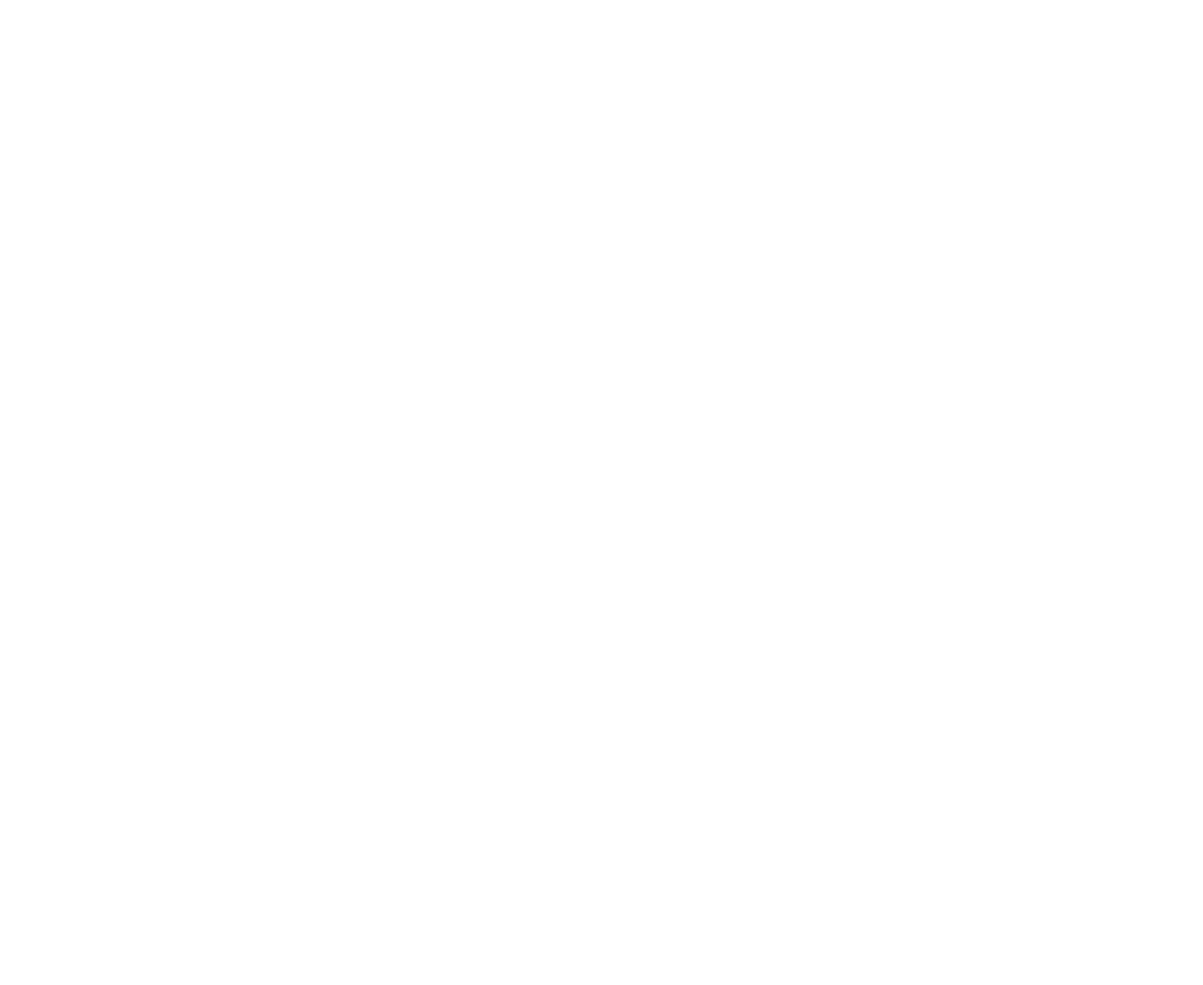
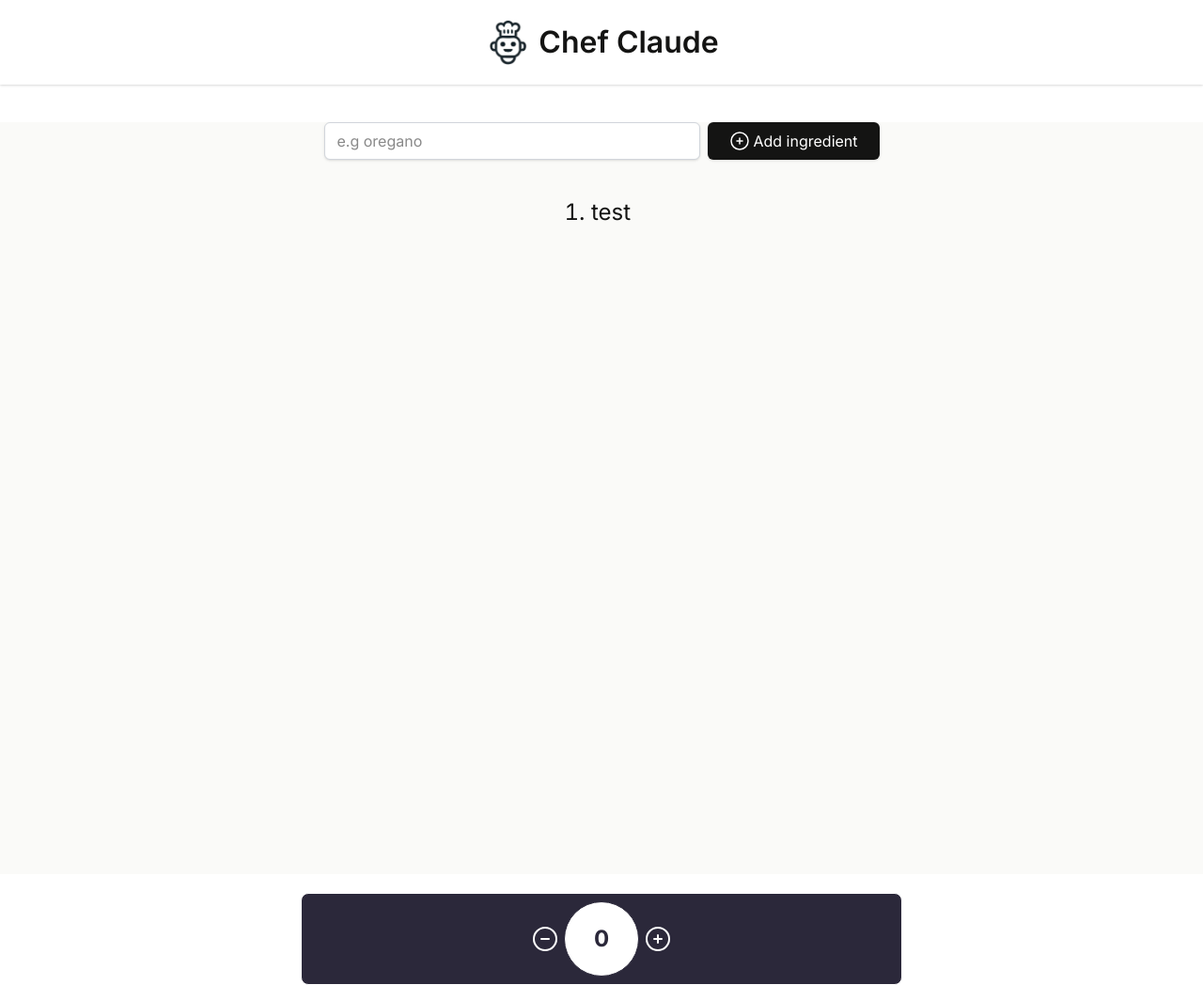
Before and after one commit to Lil-Code30/Learn-ReactJS, a React (Vite) app: page /chef-claude in a window 1280 px wide. Before the commit this address had no page. Shown: the whole page at 94% size. Before the commit the page ends 800 px from the top, so only its background shows below. Built offline with nearby package versions, Linux system fonts and the light colour scheme.

Commit message:
chef claude - projects part1

```diff
--- /dev/null
+++ b/src/Projects/ChefClaude-Project/components/Header.jsx
@@ -0,0 +1,8 @@
+export default function Header(){
+    return(
+        <header className="chef-header flex justify-center items-center py-5 gap-x-2 text-[#141413]">
+            <img className="size-[50px] object-contain" src="../../../../Chef Claude Icon.png" alt="Chef Claude Icon" />
+            <h1 className="font-Inter font-semibold text-[32px]">Chef Claude</h1>
+        </header>
+    )
+}
--- /dev/null
+++ b/src/Projects/ChefClaude-Project/components/Main.jsx
@@ -0,0 +1,39 @@
+import { useState } from "react"
+
+export default function Main(){
+
+
+    const [ingredients, setIngredients] = useState(['test']);
+
+    const ingredientsList = ingredients.map((item) => {
+        return <li key={item} className="font-Inter text-2xl">{item}</li>
+    })
+
+    const handleSubmit = (e) => {
+        e.preventDefault();
+        const formData = new FormData(e.currentTarget)
+        const newIngredient = formData.get("ingredient")
+        setIngredients((prevIngredient) => [...prevIngredient, newIngredient])
+
+    }
+
+    return (
+        <main className="bg-[#FAFAF8] text-[#141413] font-Inter h-screen">
+            <form action="" onSubmit={handleSubmit} className="flex items-center justify-center gap-x-2 my-10">
+                <input className="bg-[#FFFFFF] border-1  border-[#D1D5DB] rounded-[6px]  min-w-[150px] md:grow-2 max-w-[400px] h-[40px] py-[9px] px-[13px] shadow-sm" type="text" name="ingredient" id="" placeholder="e.g oregano" />
+                <button className="w-[183px] h-[40px] flex-none flex-center gap-x-0.5 rounded-[6px] py-[9px] px-[17px] bg-[#141413] text-white shadow-sm">
+                    <svg xmlns="http://www.w3.org/2000/svg" fill="none" viewBox="0 0 24 24" strokeWidth={1.5} stroke="currentColor" className="size-6">
+                        <path strokeLinecap="round" strokeLinejoin="round" d="M12 9v6m3-3H9m12 0a9 9 0 1 1-18 0 9 9 0 0 1 18 0Z" />
+                    </svg>
+
+                   <span>Add ingredient</span>
+                </button>
+            </form>
+            <section className="flex-center">
+                <ol className="ml-5 list-decimal">
+                    {ingredientsList}
+                </ol>
+            </section>
+        </main>
+    )
+}
--- /dev/null
+++ b/src/Projects/ChefClaude-Project/index.jsx
@@ -0,0 +1,11 @@
+import Header from "./components/Header"
+import Main from "./components/Main"
+
+export default function ChefClaude()  {
+    return (
+      <>
+        <Header/>
+        <Main/>
+      </>
+    )
+}
--- a/src/Projects/ReactFacts-Project/components/Main.jsx
+++ b/src/Projects/ReactFacts-Project/components/Main.jsx
@@ -1,12 +1,12 @@
-/**
- * Challenge: Build out the main content section!
- *
- * For now, skip 2 aspects of the design and we'll work on them later:
- *   1. The colored bullets in the list
- *   2. The larger gray React logo on the side
- */
+import { useState } from "react";
 
 export default function Main() {
+
+  const [count, setCount] = useState(0);
+
+  const add = () => setCount((prevCount) => prevCount + 1);
+  const sub = () => setCount((prevCount) => prevCount - 1);
+
   return (
     <main className="pt-10 pl-10 relative bg-[#2B283A] h-screen -z-2">
       <h1 className="font-Inter text-[40px] font-bold ">
@@ -26,6 +26,22 @@
         src="../../../../reactjs-half-icon.png"
         alt="react half logo"
       />
+      <div className="flex items-center justify-center mt-5 gap-x-1 border rounded-lg w-1/2 mx-auto py-2">
+        <button onClick={sub}>
+          <svg xmlns="http://www.w3.org/2000/svg" fill="none" viewBox="0 0 24 24" strokeWidth={1.5} stroke="currentColor" className="size-8">
+              <path strokeLinecap="round" strokeLinejoin="round" d="M15 12H9m12 0a9 9 0 1 1-18 0 9 9 0 0 1 18 0Z" />
+          </svg>
+
+        </button>
+        <div className="size-[80px] bg-white text-[#2B283A] flex-center border rounded-full">
+            <span className="text-2xl font-Inter font-bold ">{count}</span>
+        </div>
+        <button onClick={add}>
+            <svg xmlns="http://www.w3.org/2000/svg" fill="none" viewBox="0 0 24 24" strokeWidth={1.5} stroke="currentColor" className="size-8" >
+                <path strokeLinecap="round" strokeLinejoin="round" d="M12 9v6m3-3H9m12 0a9 9 0 1 1-18 0 9 9 0 0 1 18 0Z" />
+            </svg>
+        </button>
+      </div>
     </main>
   );
 }
--- a/src/components/Layout.jsx
+++ b/src/components/Layout.jsx
@@ -1,17 +1,42 @@
 import { BrowserRouter, Routes, Route, Link } from "react-router-dom";
+import { useState } from "react";
 
 import Projects from "./Projects";
 import ReactFacts from "../Projects/ReactFacts-Project/Index";
 import TravelJournal from "../Projects/TravelJournal-Project/index";
+import ChefClaude from "../Projects/ChefClaude-Project";
 
 export default function Layout() {
+
+   const [count, setCount] = useState(0);
+
+    const add = () => setCount((prevCount) => prevCount + 1);
+    const sub = () => setCount((prevCount) => prevCount - 1);
+
   return (
     <BrowserRouter>
       <Routes>
         <Route path="/" element={<Projects />} />
         <Route path="/react-facts" element={<ReactFacts />} />
         <Route path="/travel-journal" element={<TravelJournal />} />
+        <Route path="/chef-claude" element={<ChefClaude />} />
       </Routes>
+      <div className="flex items-center justify-center mt-5 gap-x-1 border rounded-lg w-1/2 mx-auto py-2 bg-[#2B283A]">
+        <button onClick={sub}>
+          <svg xmlns="http://www.w3.org/2000/svg" fill="none" viewBox="0 0 24 24" strokeWidth={1.5} stroke="currentColor" className="size-8">
+              <path strokeLinecap="round" strokeLinejoin="round" d="M15 12H9m12 0a9 9 0 1 1-18 0 9 9 0 0 1 18 0Z" />
+          </svg>
+
+        </button>
+        <div className="size-[80px] bg-white text-[#2B283A] flex-center border rounded-full">
+            <span className="text-2xl font-Inter font-bold ">{count}</span>
+        </div>
+        <button onClick={add}>
+            <svg xmlns="http://www.w3.org/2000/svg" fill="none" viewBox="0 0 24 24" strokeWidth={1.5} stroke="currentColor" className="size-8" >
+                <path strokeLinecap="round" strokeLinejoin="round" d="M12 9v6m3-3H9m12 0a9 9 0 1 1-18 0 9 9 0 0 1 18 0Z" />
+            </svg>
+        </button>
+      </div>
     </BrowserRouter>
   );
 }
--- a/src/components/Projects.jsx
+++ b/src/components/Projects.jsx
@@ -10,6 +10,9 @@
         <li className="project-link">
           <Link to="/travel-journal">Travel Journal - Projects</Link>
         </li>
+        <li className="project-link">
+          <Link to="/chef-claude">Chef Claude - Project</Link>
+        </li>
       </nav>
     </section>
   );
--- a/src/main.jsx
+++ b/src/main.jsx
@@ -9,8 +9,6 @@
 
 root.render(
   <>
-    {/* <Header /> */}
-    {/* <MainContent /> */}
     <Layout />
 
   </>,
--- a/src/styles.css
+++ b/src/styles.css
@@ -63,6 +63,9 @@
             @apply font-Inter text-lg;
         }
     }
+    .chef-header{
+        box-shadow: 0px 1px 3px 0px rgba(0, 0, 0, 0.10), 0px 1px 2px 0px rgba(0, 0, 0, 0.06);
+    }
 
 
 }
```
Also changed, not shown: public/Chef Claude Icon.png (added).
